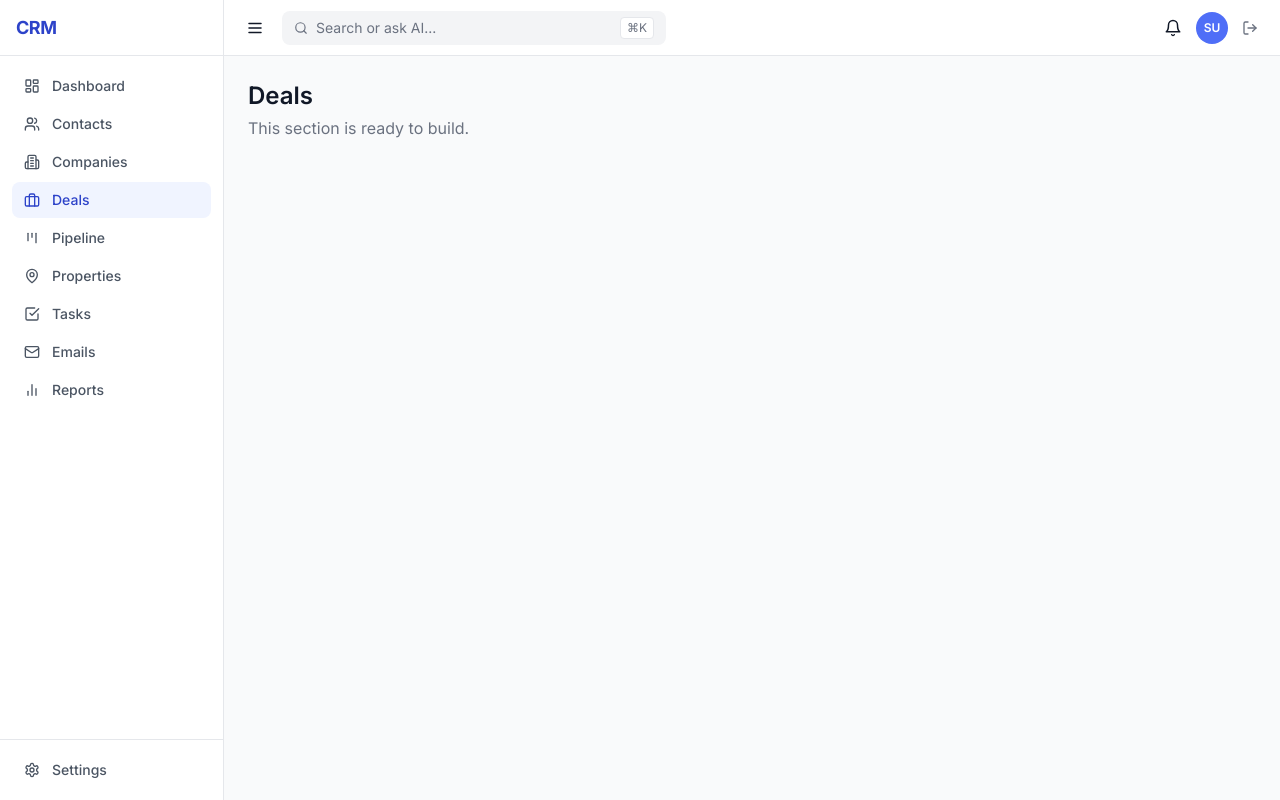
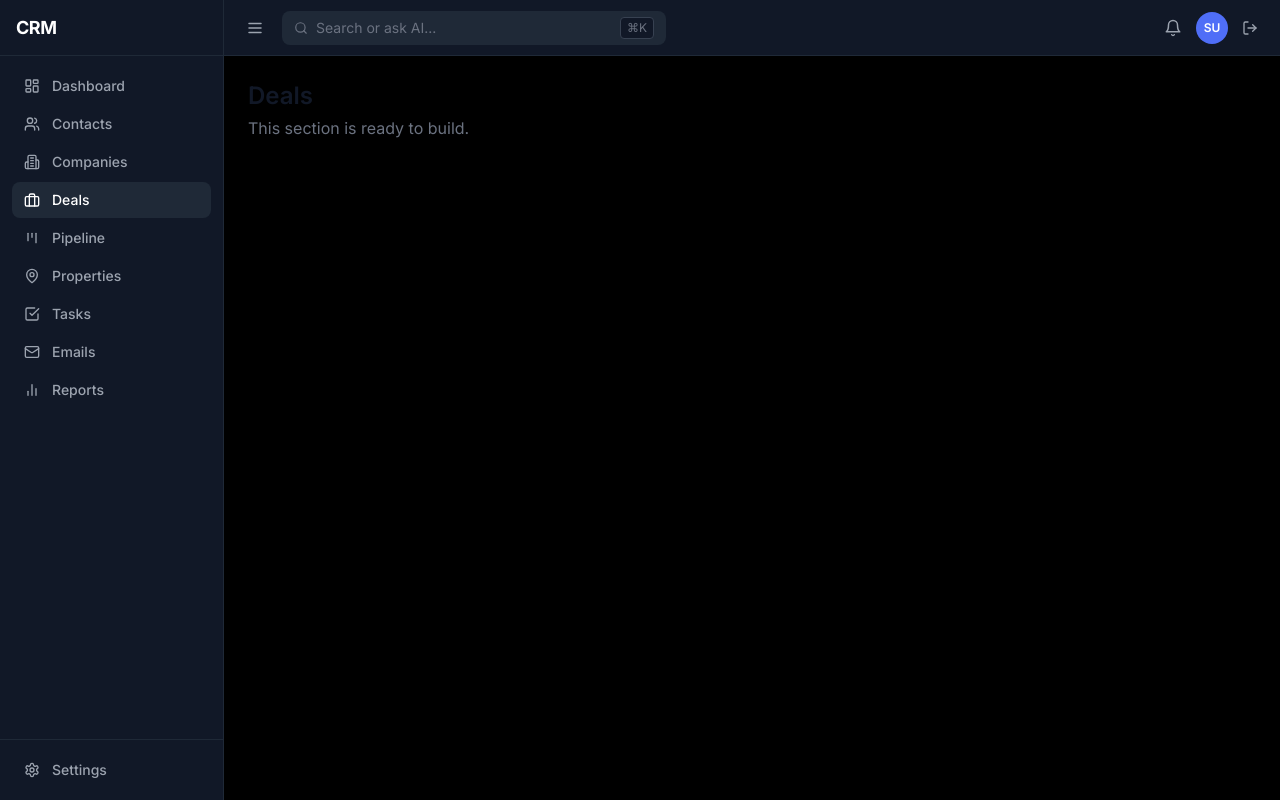
Before and after one commit to Thecityismine/crm-app, a React (Vite) app: page /deals in a window 1280 px wide. Built offline with nearby package versions, Linux system fonts and the light colour scheme; no server answers; sample sign-in values are in the browser's storage.

Commit message:
Apply dark mode globally with black background
Co-Authored-By: Claude Sonnet 4.6 <noreply@anthropic.com>

```diff
--- a/src/components/layout/AppShell.jsx
+++ b/src/components/layout/AppShell.jsx
@@ -7,7 +7,7 @@ import { useUIStore } from '@/store/uiStore'
 export default function AppShell() {
   const { sidebarOpen, commandBarOpen } = useUIStore()
   return (
-    <div className="flex h-screen bg-gray-50 overflow-hidden">
+    <div className="flex h-screen bg-black overflow-hidden">
       <Sidebar />
       <div className="flex flex-col flex-1 overflow-hidden">
         <TopBar />
--- a/src/components/layout/CommandBar.jsx
+++ b/src/components/layout/CommandBar.jsx
@@ -28,24 +28,24 @@ export default function CommandBar() {
 
   return (
     <div className="fixed inset-0 bg-black/40 z-50 flex items-start justify-center pt-24">
-      <div className="bg-white rounded-xl shadow-2xl w-full max-w-lg overflow-hidden">
-        <div className="flex items-center gap-3 px-4 py-3 border-b border-gray-200">
-          <Search size={16} className="text-gray-400" />
+      <div className="bg-gray-900 rounded-xl shadow-2xl w-full max-w-lg overflow-hidden border border-gray-800">
+        <div className="flex items-center gap-3 px-4 py-3 border-b border-gray-800">
+          <Search size={16} className="text-gray-500" />
           <input
             ref={inputRef}
             value={query}
             onChange={(e) => setQuery(e.target.value)}
             placeholder="Search or ask AI anything..."
-            className="flex-1 outline-none text-sm"
+            className="flex-1 outline-none text-sm bg-transparent text-gray-100 placeholder-gray-500"
           />
-          <button onClick={closeCommandBar}><X size={16} className="text-gray-400" /></button>
+          <button onClick={closeCommandBar}><X size={16} className="text-gray-500" /></button>
         </div>
         <div className="py-2 max-h-72 overflow-y-auto">
           {filtered.map((cmd) => (
             <button
               key={cmd.action}
               onClick={() => { navigate(cmd.action); closeCommandBar() }}
-              className="w-full text-left px-4 py-2.5 text-sm hover:bg-gray-50 flex items-center gap-2"
+              className="w-full text-left px-4 py-2.5 text-sm text-gray-300 hover:bg-gray-800 flex items-center gap-2"
             >
               {cmd.label}
             </button>
--- a/src/components/layout/Sidebar.jsx
+++ b/src/components/layout/Sidebar.jsx
@@ -21,9 +21,9 @@ export default function Sidebar() {
   const { sidebarOpen } = useUIStore()
   if (!sidebarOpen) return null
   return (
-    <aside className="w-56 bg-white border-r border-gray-200 flex flex-col">
-      <div className="h-14 flex items-center px-4 border-b border-gray-200">
-        <span className="font-bold text-brand-700 text-lg tracking-tight">CRM</span>
+    <aside className="w-56 bg-gray-900 border-r border-gray-800 flex flex-col">
+      <div className="h-14 flex items-center px-4 border-b border-gray-800">
+        <span className="font-bold text-white text-lg tracking-tight">CRM</span>
       </div>
       <nav className="flex-1 p-3 space-y-0.5">
         {links.map(({ to, icon: Icon, label }) => (
@@ -40,7 +40,7 @@ export default function Sidebar() {
           </NavLink>
         ))}
       </nav>
-      <div className="p-3 border-t border-gray-200">
+      <div className="p-3 border-t border-gray-800">
         <NavLink to="/settings" className={({ isActive }) => `sidebar-link ${isActive ? 'active' : ''}`}>
           <Settings size={16} />
           Settings
--- a/src/components/layout/TopBar.jsx
+++ b/src/components/layout/TopBar.jsx
@@ -11,20 +11,20 @@ export default function TopBar() {
   const { user } = useAuthStore()
 
   return (
-    <header className="h-14 bg-white border-b border-gray-200 flex items-center px-4 gap-3">
-      <button onClick={toggleSidebar} className="p-1.5 rounded-lg hover:bg-gray-100">
+    <header className="h-14 bg-gray-900 border-b border-gray-800 flex items-center px-4 gap-3">
+      <button onClick={toggleSidebar} className="p-1.5 rounded-lg hover:bg-gray-800 text-gray-400">
         <Menu size={18} />
       </button>
       <button
         onClick={openCommandBar}
-        className="flex items-center gap-2 px-3 py-1.5 bg-gray-100 rounded-lg text-sm text-gray-500 hover:bg-gray-200 flex-1 max-w-sm"
+        className="flex items-center gap-2 px-3 py-1.5 bg-gray-800 rounded-lg text-sm text-gray-500 hover:bg-gray-700 flex-1 max-w-sm"
       >
         <Search size={14} />
         Search or ask AI...
-        <span className="ml-auto text-xs bg-white px-1.5 py-0.5 rounded border border-gray-200">⌘K</span>
+        <span className="ml-auto text-xs bg-gray-900 px-1.5 py-0.5 rounded border border-gray-700">⌘K</span>
       </button>
       <div className="ml-auto flex items-center gap-2">
-        <button className="relative p-1.5 rounded-lg hover:bg-gray-100">
+        <button className="relative p-1.5 rounded-lg hover:bg-gray-800 text-gray-400">
           <Bell size={18} />
           {unreadCount > 0 && (
             <span className="absolute top-0.5 right-0.5 w-4 h-4 bg-red-500 text-white text-xs rounded-full flex items-center justify-center">
@@ -35,7 +35,7 @@ export default function TopBar() {
         <div className="w-8 h-8 bg-brand-500 rounded-full flex items-center justify-center text-white text-xs font-semibold">
           {getInitials(user?.displayName?.split(' ')[0], user?.displayName?.split(' ')[1])}
         </div>
-        <button onClick={logout} className="p-1.5 rounded-lg hover:bg-gray-100 text-gray-500">
+        <button onClick={logout} className="p-1.5 rounded-lg hover:bg-gray-800 text-gray-400">
           <LogOut size={16} />
         </button>
       </div>
--- a/src/pages/Dashboard.jsx
+++ b/src/pages/Dashboard.jsx
@@ -1,7 +1,7 @@
 export default function Dashboard() {
   return (
     <div>
-      <h1 className="text-2xl font-semibold text-gray-900">Dashboard</h1>
+      <h1 className="text-2xl font-semibold text-gray-100">Dashboard</h1>
       <p className="text-gray-500 mt-1">This section is ready to build.</p>
     </div>
   )
--- a/src/pages/Login.jsx
+++ b/src/pages/Login.jsx
@@ -28,10 +28,10 @@ export default function Login() {
   }
 
   return (
-    <div className="min-h-screen bg-gray-50 flex items-center justify-center">
-      <div className="bg-white rounded-2xl shadow-sm border border-gray-200 p-8 w-full max-w-sm">
+    <div className="min-h-screen bg-black flex items-center justify-center">
+      <div className="bg-gray-900 rounded-2xl shadow-sm border border-gray-800 p-8 w-full max-w-sm">
         <div className="mb-8">
-          <h1 className="text-2xl font-bold text-gray-900">CRM</h1>
+          <h1 className="text-2xl font-bold text-white">CRM</h1>
           <p className="text-gray-500 text-sm mt-1">Sign in to your workspace</p>
         </div>
 
@@ -51,7 +51,7 @@ export default function Login() {
 
         <div className="relative mb-4">
           <div className="absolute inset-0 flex items-center"><div className="w-full border-t border-gray-200" /></div>
-          <div className="relative flex justify-center text-xs text-gray-400 bg-white px-2">or</div>
+          <div className="relative flex justify-center text-xs text-gray-500 bg-gray-900 px-2">or</div>
         </div>
 
         <button onClick={handleGoogle} className="btn-secondary w-full flex items-center justify-center gap-2">
--- a/src/styles/globals.css
+++ b/src/styles/globals.css
@@ -5,29 +5,29 @@
 @layer base {
   * { box-sizing: border-box; margin: 0; padding: 0; }
   html { font-family: 'Inter', system-ui, sans-serif; }
-  body { @apply bg-gray-50 text-gray-900; }
+  body { @apply bg-black text-gray-100; }
 }
 
 @layer components {
   .sidebar-link {
-    @apply flex items-center gap-3 px-3 py-2 rounded-lg text-sm font-medium text-gray-600 hover:bg-gray-100 hover:text-gray-900 transition-colors;
+    @apply flex items-center gap-3 px-3 py-2 rounded-lg text-sm font-medium text-gray-400 hover:bg-gray-800 hover:text-gray-100 transition-colors;
   }
   .sidebar-link.active {
-    @apply bg-brand-50 text-brand-700;
+    @apply bg-gray-800 text-white;
   }
   .card {
-    @apply bg-white rounded-xl border border-gray-200 shadow-sm;
+    @apply bg-gray-900 rounded-xl border border-gray-800 shadow-sm;
   }
   .btn-primary {
     @apply bg-brand-500 text-white px-4 py-2 rounded-lg text-sm font-medium hover:bg-brand-600 transition-colors;
   }
   .btn-secondary {
-    @apply bg-white text-gray-700 px-4 py-2 rounded-lg text-sm font-medium border border-gray-200 hover:bg-gray-50 transition-colors;
+    @apply bg-gray-800 text-gray-200 px-4 py-2 rounded-lg text-sm font-medium border border-gray-700 hover:bg-gray-700 transition-colors;
   }
   .input {
-    @apply w-full px-3 py-2 border border-gray-200 rounded-lg text-sm focus:outline-none focus:ring-2 focus:ring-brand-500 focus:border-transparent;
+    @apply w-full px-3 py-2 bg-gray-800 border border-gray-700 rounded-lg text-sm text-gray-100 placeholder-gray-500 focus:outline-none focus:ring-2 focus:ring-brand-500 focus:border-transparent;
   }
   .label {
-    @apply block text-sm font-medium text-gray-700 mb-1;
+    @apply block text-sm font-medium text-gray-300 mb-1;
   }
 }
```
